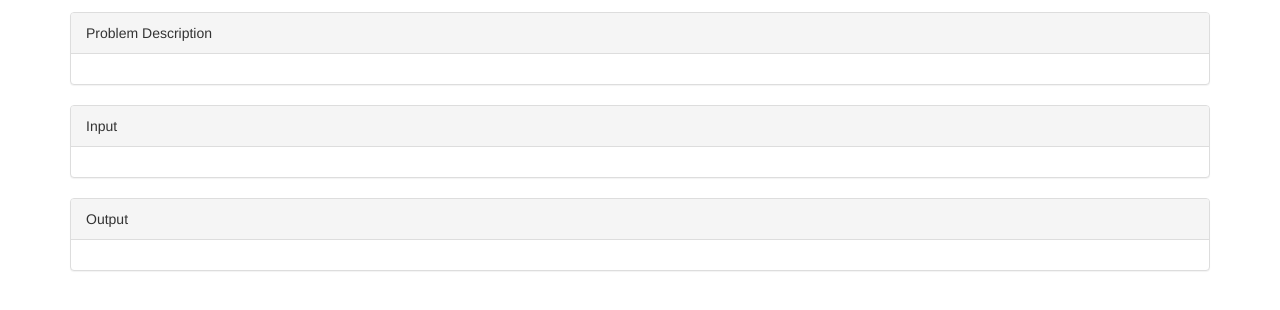
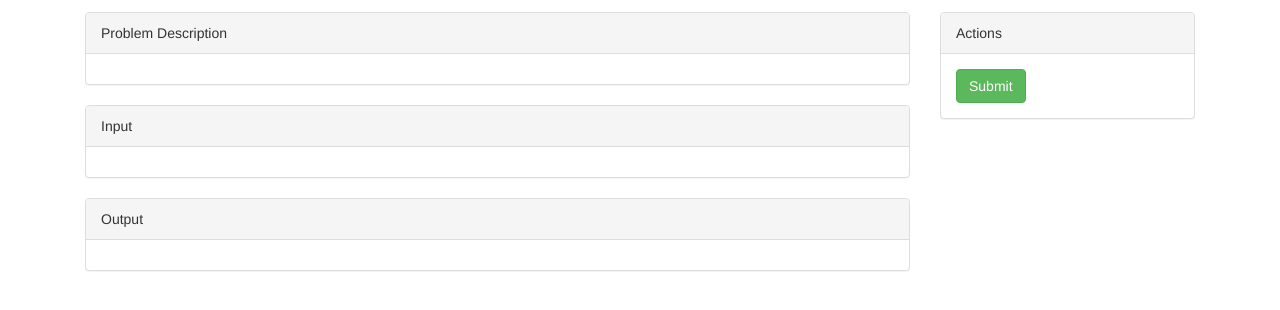
Before and after one commit to leasunhy/GalaxyOJ, a Flask app: template server/templates/show_problem.html in a window 1280 px wide. Shown: the part 168-478 px from the top of the page. Run offline with Flask 2, Linux system fonts and the light colour scheme; the template is opened without the code that fills it, so the values that code supplies are empty; some libraries are stand-ins or nearby versions.

Commit message:
refine show problem page

```diff
--- a/server/templates/show_problem.html
+++ b/server/templates/show_problem.html
@@ -8,6 +8,7 @@
     <div class="container">
         <h1>Problem {{p.id}}: {{p.title}}</h1>
         <p>Time Limit: {{p.time_limit}} ms<br/>Memory Limit: {{p.memory_limit}} KB</p>
+        <div class="col-md-12 col-lg-9">
             <div class="panel panel-default">
                 <div class="panel-heading">Problem Description</div>
                 <div class="panel-body">{{p.problem_desc}}</div>
@@ -39,4 +40,11 @@
             </div>
             {% endif %}
         </div>
+        <div class="col-md-4 col-lg-3">
+            <div class="panel panel-default">
+                <div class="panel-heading">Actions</div>
+                <div class="panel-body"><a href="{{url_for('oj.submit_code', cid=cid, pid=pid) if cid else url_for('oj.submit_code', pid=pid)}}"><button class="btn btn-success">Submit</button></a></div>
+            </div>
+        </div>
+    </div>
 {% endblock %}
--- a/server/views/oj_view.py
+++ b/server/views/oj_view.py
@@ -51,7 +51,7 @@ def problem(cid = 0, pid = 1):
             problem = contest.problems[pid-1]
         except IndexError:
             abort(404)
-    return render_template('show_problem.html', p=problem)
+    return render_template('show_problem.html', p=problem, cid=cid, pid=pid)
 
 def save_to_file(data, submit):
     filename = os.path.join(app.config['SUBMISSION_FOLDER'], str(submit.id) + COMPILER_FILEEXT_LIST[submit.compiler_id])
```
Lines whose indentation alone changed are shown as unchanged.
